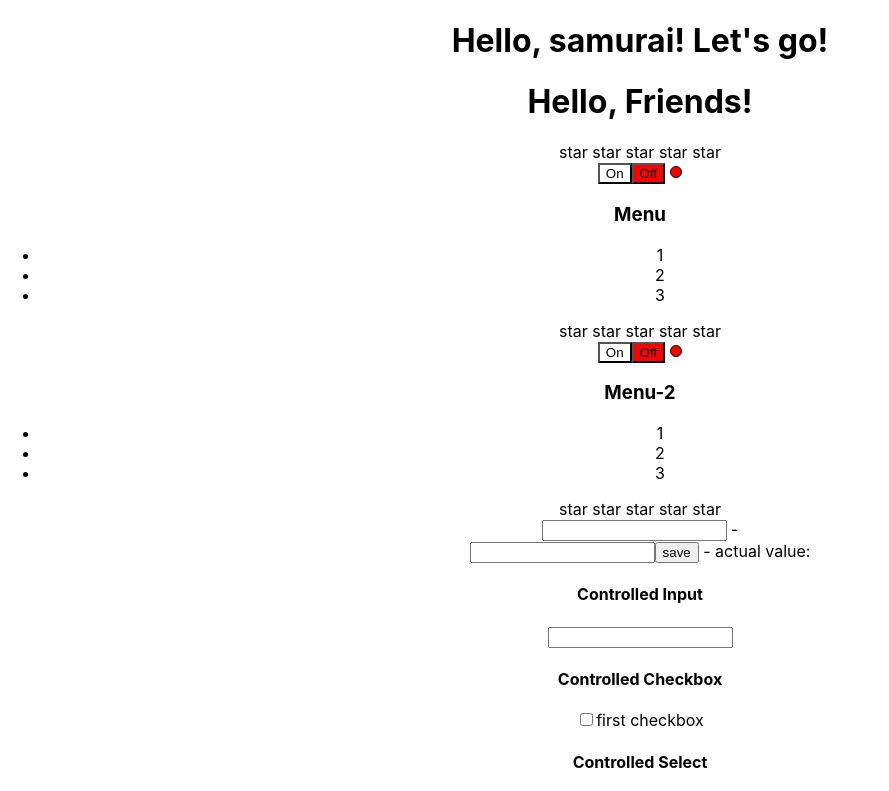
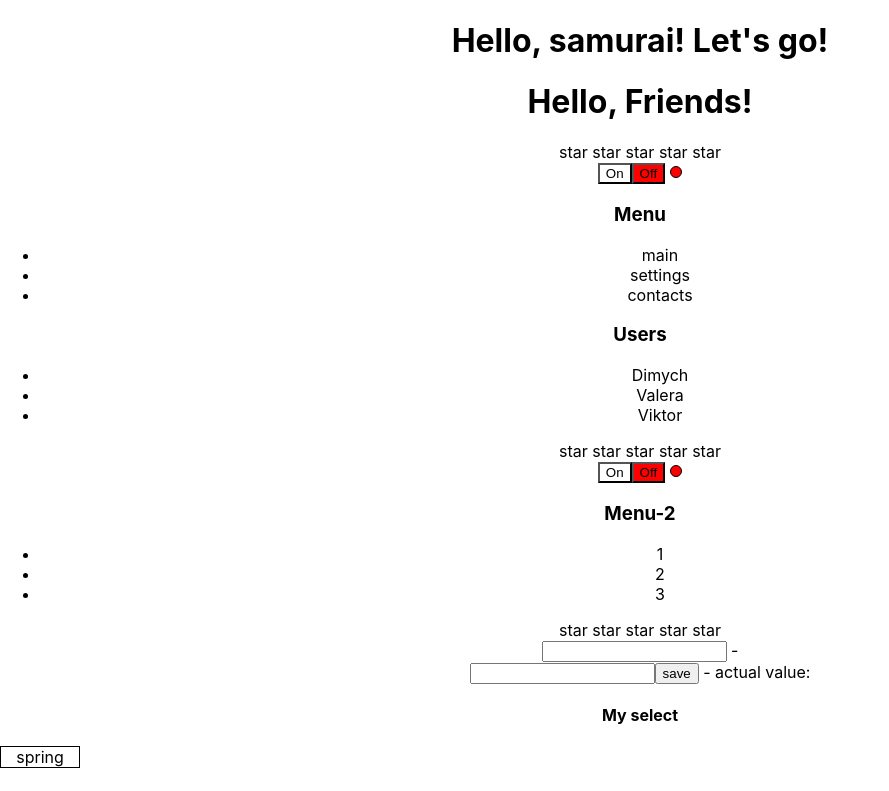
Before and after one commit to wrunika/samurai-way-main, a React (Create React App) app: page / in a window 1280 px wide. Shown: the top 791 px of the page, without its empty margins (0-889 px from the left). Built offline with nearby package versions, Linux system fonts and the light colour scheme.

Commit message:
feat: add custom Select component, comment some console.log

```diff
--- a/src/App.tsx
+++ b/src/App.tsx
@@ -10,27 +10,41 @@ import {UncontrolledInput} from "./components/UncontrolledInput/UncontrolledInpu
 import {ControlledInput} from "./components/ControlledInput/ControlledInput";
 import {ControlledCheckbox} from "./components/ControlledInput/ControlledCheckbox";
 import {ControlledSelect} from "./components/ControlledInput/ControlledSelect";
+import {Select} from "./components/Select/Select";
 
 export type RatingValueType = 0 | 1 | 2 | 3 | 4 | 5
 
 
 function App() {
-    console.log('app rendering')
+    //console.log('app rendering')
     const [ratingValue, setRatingValue] = useState<RatingValueType>(0);
     const [parentInputValue, setParentInputValue] = useState('');
     const [parentCheckboxValue, setParentCheckboxValue] = useState(false);
     const [parentSelectValue, setParentSelectValue] = useState<string | undefined>(undefined);
     const [accordionCollapsed, setAccordionCollapsed] = useState<boolean>(false);
     const [on, setOn] = useState<boolean>(false)
+    const [selectValue, setSelectValue] = useState('1')
 
+
+    const selectItems =[{title: 'spring', value: '1'}, {title: 'March', value: '2'}, {title: 'April', value: '3'}, {title: 'May', value: '4'}]
+    const users = [{title: 'Dimych', value: 1}, {title: 'Valera', value: 2}, {title: 'Viktor', value: 2}];
+    const menu = [{title: 'main', value: 1}, {title: 'settings', value: 2}, {title: 'contacts', value: 3}];
     const changeRatingValue = (ratingValue: RatingValueType) => {
         setRatingValue(ratingValue)
     }
     const changeAccordionCollapsed = (accordionCollapsed: boolean) => {
         setAccordionCollapsed(!accordionCollapsed)
     }
+    const onClickCallBack = (v: any) => {
+        console.log(v)
+    }
     const changeOnOff = (on: boolean) => {
       setOn(on)
+    }
+
+    const onClickSelect = (value: any) => {
+        console.log('pressed' + value)
+        setSelectValue(value)
     }
 
     return (
@@ -39,16 +53,18 @@ function App() {
             <PageTitle title={"Hello, Friends!"}/>
             <Rating ratingValue={ratingValue} changeRatingValue={changeRatingValue} />
             <OnOff on={on} changeOnOff={changeOnOff} />
-            <Accordion titleValue={"Menu"} collapsed={accordionCollapsed} changeAccordionCollapsed={changeAccordionCollapsed} />
-            {/*<Accordion titleValue={"Users"} collapsed={accordionCollapsed} changeAccordionCollapsed={changeAccordionCollapsed} />*/}
+            <Accordion titleValue={"Menu"} collapsed={accordionCollapsed} items={menu} onClickCallBack={onClickCallBack} changeAccordionCollapsed={changeAccordionCollapsed} />
+            <Accordion titleValue={"Users"} collapsed={accordionCollapsed} items={users} onClickCallBack={onClickCallBack} changeAccordionCollapsed={changeAccordionCollapsed} />
             <Rating ratingValue={ratingValue} changeRatingValue={changeRatingValue} />
             <UncontrolledOnOff />
             <UncontrolledAccordion titleValue={"Menu-2"} />
             <UncontrolledRating />
             <UncontrolledInput />
+            <Select value={selectValue} items={selectItems} onClickSelect={onClickSelect} />
             <ControlledInput parentInputValue={parentInputValue} setParentInputValue={setParentInputValue} />
             <ControlledCheckbox parentCheckboxValue={parentCheckboxValue} setParentCheckboxValue={setParentCheckboxValue} />
             <ControlledSelect parentSelectValue={parentSelectValue} setParentSelectValue={setParentSelectValue} />
+
         </div>
     );
 }
@@ -59,7 +75,7 @@ type PageTitlePropsType = {
 
 function PageTitle(props: PageTitlePropsType) {
     //debugger
-    console.log('appTitle rendering')
+    //console.log('appTitle rendering')
     return (
         <h1>{ props.title }</h1>
     );
--- a/src/components/Accordion/Accordion.tsx
+++ b/src/components/Accordion/Accordion.tsx
@@ -4,6 +4,8 @@ type AccordionPropsType = {
     titleValue: string
     collapsed: boolean
     changeAccordionCollapsed: (accordionCollapsed: boolean)=>void
+    items: ItemType[]
+    onClickCallBack: (value: any)=> void
 }
 
 function Accordion(props: AccordionPropsType) {
@@ -12,7 +14,7 @@ function Accordion(props: AccordionPropsType) {
     return (
         <div>
             <AccordionTitle title={props.titleValue} changeAccordionCollapsed={ ()=> {props.changeAccordionCollapsed(props.collapsed)} } />
-            {props.collapsed || <AccordionBody /> }
+            {props.collapsed || <AccordionBody items={props.items} onClickCallBack={props.onClickCallBack} /> }
         </div>
     )
 
@@ -25,19 +27,32 @@ type AccordionTitlePropsType = {
 
 function AccordionTitle(props: AccordionTitlePropsType) {
     //debugger
-    console.log('accordionTitle rendering')
+    //console.log('accordionTitle rendering')
     return(
         <h3 onClick={props.changeAccordionCollapsed}>{props.title}</h3>
     );
 }
 
-function AccordionBody() {
-    console.log('accordionBody rendering')
+type ItemType = {
+    title: string
+    value: any
+}
+type AccordionBodyPropsType = {
+    items: ItemType[]
+    onClickCallBack: (value: any)=> void
+}
+function AccordionBody(props: AccordionBodyPropsType) {
+    //console.log('accordionBody rendering')
     return(
         <ul>
-            <li>1</li>
+            {props.items.map((el, index) => {
+                return(
+                    <li key={index} onClick={()=> {props.onClickCallBack(el.value)} } >{el.title}</li>
+                )
+            })}
+            {/*<li>1</li>
             <li>2</li>
-            <li>3</li>
+            <li>3</li>*/}
         </ul>
     );
 }
--- a/src/components/Rating/Rating.tsx
+++ b/src/components/Rating/Rating.tsx
@@ -8,7 +8,7 @@ type RatingPropsType = {
 
 export function Rating(props: RatingPropsType) {
     //debugger
-    console.log('rating rendering')
+    //console.log('rating rendering')
     return (
         <div>
             <Star selected={props.ratingValue > 0} changeRatingValue={ ()=>{props.changeRatingValue(1)} } />
@@ -27,7 +27,7 @@ type StarPropsType = {
 
 function Star(props: StarPropsType) {
     //debugger;
-    console.log('star rendering')
+    //console.log('star rendering')
     return <span onClick={props.changeRatingValue}>{props.selected ? <b>star </b> : 'star '}</span>
 
     /*if (props.selected) {
--- /dev/null
+++ b/src/components/Select/Select.module.css
@@ -0,0 +1,24 @@
+.mySelect {
+    width: 80px;
+    /*margin: 0 auto;*/
+    background-color: white;
+}
+
+.mySelect .firstTitle {
+    /*margin: 0 auto;*/
+    /*padding: 5px;*/
+    border: 1px solid black;
+}
+
+.items {
+    /*display: none;*/
+    position: absolute;
+    margin: 0 auto;
+    width: 80px;
+    border: 1px solid black;
+}
+
+.item.selected {
+    background-color: #1ea7fd;
+    color: #fff;
+}
--- /dev/null
+++ b/src/components/Select/Select.tsx
@@ -0,0 +1,79 @@
+import React, {useState, KeyboardEvent, useEffect} from 'react';
+import s from './Select.module.css'
+
+type ItemType = {
+    title: string
+    value: any
+}
+type SelectPropsType = {
+    value: any
+    onClickSelect: (value: any) => void
+    items: ItemType[]
+}
+export const Select = (props: SelectPropsType) => {
+    const [hoveredItemValue, setHoveredItemValue] = useState(props.value);
+    const [active, setActive] = useState<boolean>(false);
+
+    useEffect( ()=>{
+        setHoveredItemValue(props.value)
+    }, [props.value] )
+    const toggleItems = () => {
+        setActive(!active)
+    }
+    const onItemClick = (value: any) => {
+        props.onClickSelect(value);
+        setActive(!active)
+    }
+
+    const onKeyUp = (e: KeyboardEvent<HTMLDivElement>) => {
+        if (e.key === 'ArrowDown' || e.key === 'ArrowUp') {
+            for (let i = 0; i < props.items.length; i++) {
+                if (props.items[i].value === hoveredItemValue) {
+                    const pretendentItem = e.key === 'ArrowDown' ? props.items[i + 1] :  props.items[i - 1];
+                    if (pretendentItem) {
+                        props.onClickSelect(pretendentItem.value);
+                        return;
+                    }
+                }
+            }
+        }
+        if (e.key === 'Enter' || e.key === 'Escape') {
+            setActive(false)
+        }
+        if (!firstTitle) {
+            props.onClickSelect(props.items[0].value)
+        }
+    }
+
+    const onBlurHandler = () => {
+      setActive(false)
+    }
+
+    //let selectStyles = s.mySelect + ' ' + (active ? s.active : + '');
+    //const firstTitle = props.items[+props.value-1].title;
+    const firstTitle = props.items.find(i => i.value === props.value);
+    return (
+        <div>
+            <h4>My select</h4>
+            <div className={s.mySelect} onBlur={onBlurHandler} onKeyUp={ onKeyUp } tabIndex={0}>
+                <div className={s.firstTitle} onClick={toggleItems}>{firstTitle && firstTitle.title}</div>
+                {
+                    active &&
+                    <div className={s.items}>
+                        { props.items.map((i, index) => {
+                                    return (
+                                        <div key={index}
+                                             className={s.item + ' ' + (hoveredItemValue === i.value ? s.selected : '')}
+                                             onMouseEnter={ ()=>{setHoveredItemValue(i.value)} }
+                                             onClick={() => {onItemClick(i.value)}}>
+                                            {i.title}
+                                        </div>
+                                    )
+                                }
+                            )}
+                    </div>
+                }
+            </div>
+        </div>
+    );
+};
--- a/src/components/UncontrolledAccordion/UncontrolledAccordion.tsx
+++ b/src/components/UncontrolledAccordion/UncontrolledAccordion.tsx
@@ -35,7 +35,7 @@ function AccordionTitle(props: AccordionTitlePropsType) {
 }
 
 function AccordionBody() {
-    console.log('accordionBody rendering')
+    //console.log('accordionBody rendering')
     return(
         <ul>
             <li>1</li>
--- a/src/components/UncontrolledRating/UncontrolledRating.tsx
+++ b/src/components/UncontrolledRating/UncontrolledRating.tsx
@@ -4,7 +4,7 @@ type ValueType = 0 | 1 | 2 | 3 | 4 | 5;
 
 export function UncontrolledRating() {
     //debugger
-    console.log('rating rendering')
+    //console.log('rating rendering')
     const [value, setValue] = useState<ValueType>(0);
 
     return (
@@ -32,7 +32,7 @@ type StarPropsType = {
 
 function Star(props: StarPropsType) {
     //debugger;
-    console.log('star rendering')
+    //console.log('star rendering')
     return(
         <span onClick={ ()=>{props.setValue(props.value)} }>{props.selected ? <b>star </b> : 'star ' }</span>
     )
```
